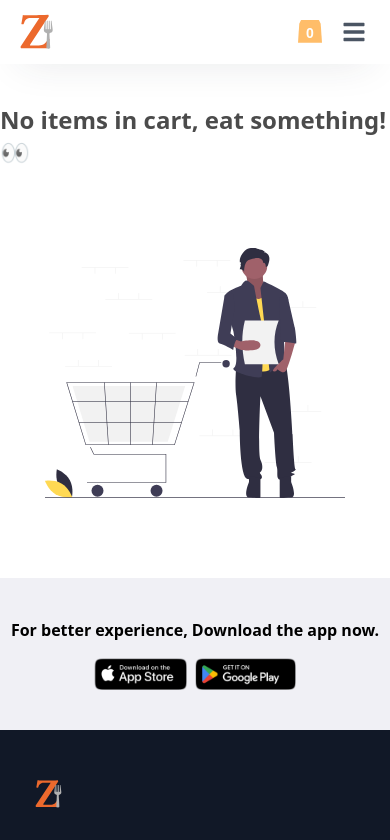
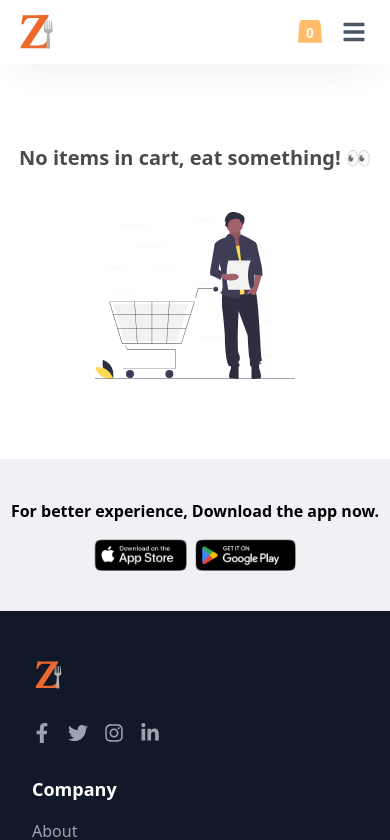
Before and after one commit to jorjishasan/ZestyBite, a React (Vite) app: page /cart in a window 390 px wide. Shown: the top 840 px of the page. Built offline with nearby package versions, Linux system fonts and the light colour scheme.

Commit message:
chore: handle cart responsiveness

```diff
--- a/src/pages/Cart.jsx
+++ b/src/pages/Cart.jsx
@@ -7,22 +7,31 @@ const Cart = () => {
     (acc, item) => acc + (item.price || item.defaultPrice) * item.quantity,
     0,
   );
+
   return cartItems.length === 0 ? (
-    <div className="flex flex-col items-center justify-center">
-      <h2 className="mt-10 text-2xl font-semibold opacity-70">
+    <div className="flex flex-col items-center justify-center px-4 py-10">
+      <h2 className="mt-10 text-center text-xl font-semibold opacity-70 sm:text-2xl">
         No items in cart, eat something! 👀
       </h2>
-      <img className="my-20 w-[300px]" src={emptyCart} alt="empty cart" />
+      <img
+        className="my-10 w-[200px] sm:my-20 sm:w-[300px]"
+        src={emptyCart}
+        alt="empty cart"
+      />
     </div>
   ) : (
-    <div className="mx-auto mb-20 mt-6 w-[580px]">
-      <h2 className="mb-4 text-2xl font-semibold opacity-70">Cart Items</h2>
-      {cartItems.map((item) => (
-        <CartItem key={item.id} item={item} />
-      ))}
+    <div className="mx-auto mb-20 mt-6 w-full max-w-[580px] px-4 sm:px-6 lg:px-8">
+      <h2 className="mb-4 text-xl font-semibold opacity-70 sm:text-2xl">
+        Cart Items
+      </h2>
+      <div className="space-y-4">
+        {cartItems.map((item) => (
+          <CartItem key={item.id} item={item} />
+        ))}
+      </div>
 
-      <button className="mt-4 w-full rounded-md bg-orange-500 py-4 text-center font-semibold text-white">
-        Pay ₹{Math.round(total / 100)}
+      <button className="mt-6 w-full rounded-md bg-orange-500 py-3 text-center text-sm font-semibold text-white sm:py-4 sm:text-base">
+        CONTINUE ₹{Math.round(total / 100)}
       </button>
     </div>
   );
```
